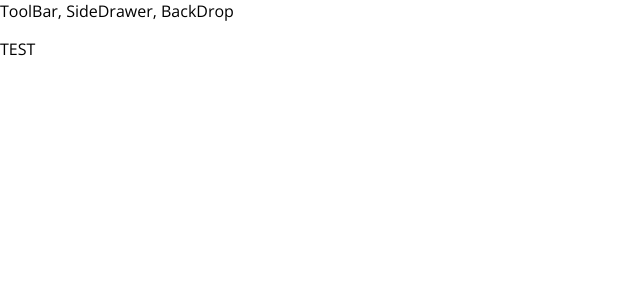
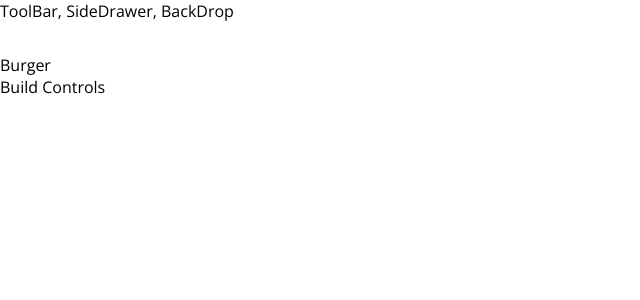
Before and after one commit to AlesandroMarques/burger-builder, a React (Create React App) app: page / in a window 1280 px wide. Shown: the top 300 px of the page, without its empty margins (0-640 px from the left). Built offline with nearby package versions, Linux system fonts and the light colour scheme.

Commit message:
start implementation of Burger Component

```diff
--- a/src/App.js
+++ b/src/App.js
@@ -1,5 +1,6 @@
 import React, {Component} from 'react';
-import Layout from './components/Layout/Layout'
+import Layout from './components/Layout/Layout';
+import BurgerBuilder from './containers/BurgerBuilder/BurgerBuilder'
 
 
 class App extends Component {
@@ -7,7 +8,9 @@
   return (
     <div>
      <Layout>
-       <p>TEST</p>
+       <p>
+         <BurgerBuilder></BurgerBuilder>
+       </p>
      </Layout>
     </div>
   );
--- a/src/components/Layout/Layout.js
+++ b/src/components/Layout/Layout.js
@@ -1,18 +1,18 @@
 import React from 'react';
 
 import Aux from '../../hoc/Auxiliary';
+import layoutCss from './Layout.module.css';
 
 // can use {return ();};
 // or ();
 
 const layout = (props) => (
-
     <Aux>
-<div>ToolBar, SideDrawer, BackDrop</div>
-<main>
-    {props.children}
-</main>
-</Aux>
+        <div>ToolBar, SideDrawer, BackDrop</div>
+        <main className = {layoutCss.Content}>
+         {props.children}
+        </main>
+    </Aux>
     );
 
 
--- /dev/null
+++ b/src/components/Layout/Layout.module.css
@@ -0,0 +1,4 @@
+.Content {
+margin-top: 32px;
+
+}
--- /dev/null
+++ b/src/containers/BurgerBuilder/BurgerBuilder.js
@@ -0,0 +1,19 @@
+import React, {Component} from 'react';
+import Aux from '../../hoc/Auxiliary';
+
+class BurgerBuilder extends Component {
+render(){
+    return(
+        <Aux>
+            <div>Burger</div>
+            <div>Build Controls</div>
+        </Aux>
+
+    );
+
+}
+
+
+}
+
+export default BurgerBuilder;
--- a/src/index.css
+++ b/src/index.css
@@ -1,7 +1,7 @@
 body {
   margin: 0;
-  font-family: 'Open Sans', 'Segoe UI', 'Roboto', 'Oxygen',
-    'Ubuntu', 'Cantarell', 'Fira Sans', 'Droid Sans', 'Helvetica Neue',
+  font-family: 'Open Sans','Segoe UI', 'Roboto', 'Oxygen',
+  'Ubuntu', 'Cantarell', 'Fira Sans', 'Droid Sans', 'Helvetica Neue',
     sans-serif;
   -webkit-font-smoothing: antialiased;
   -moz-osx-font-smoothing: grayscale;
```
